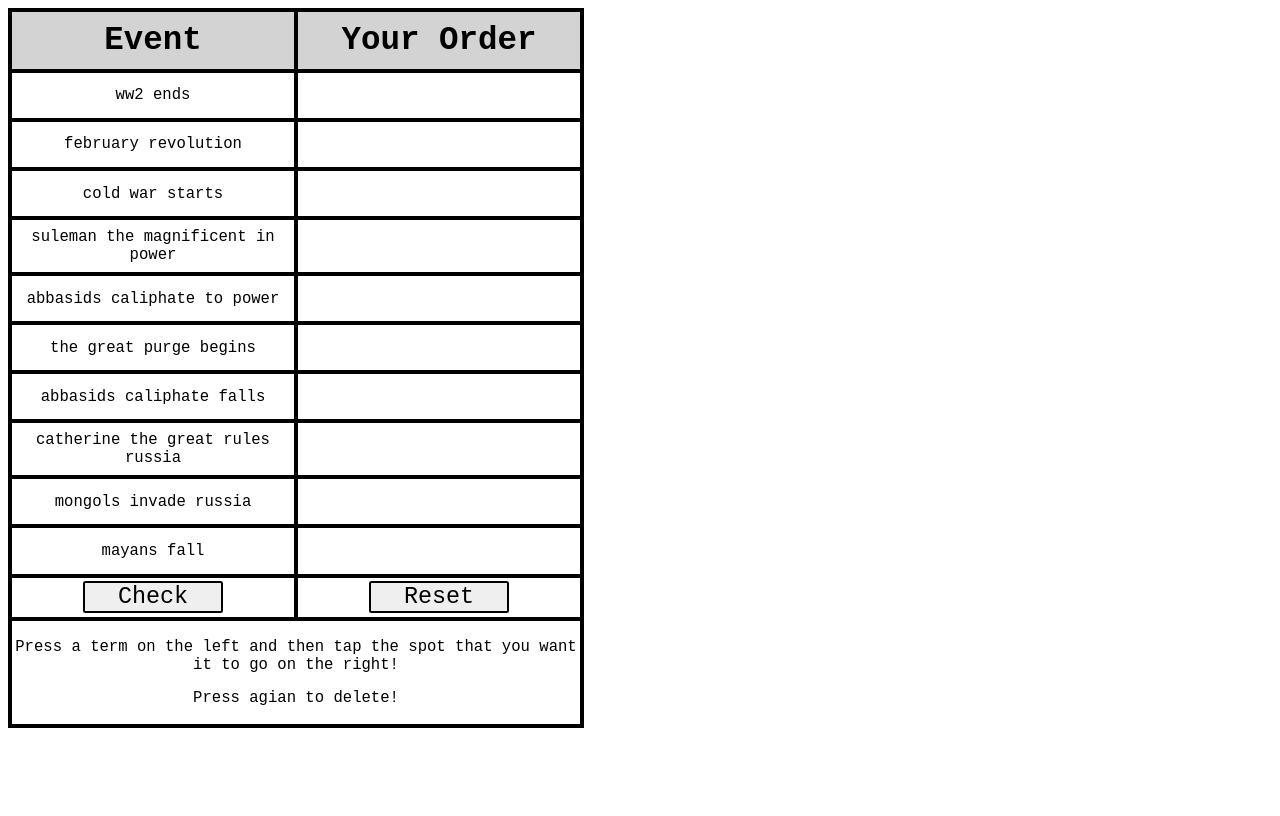
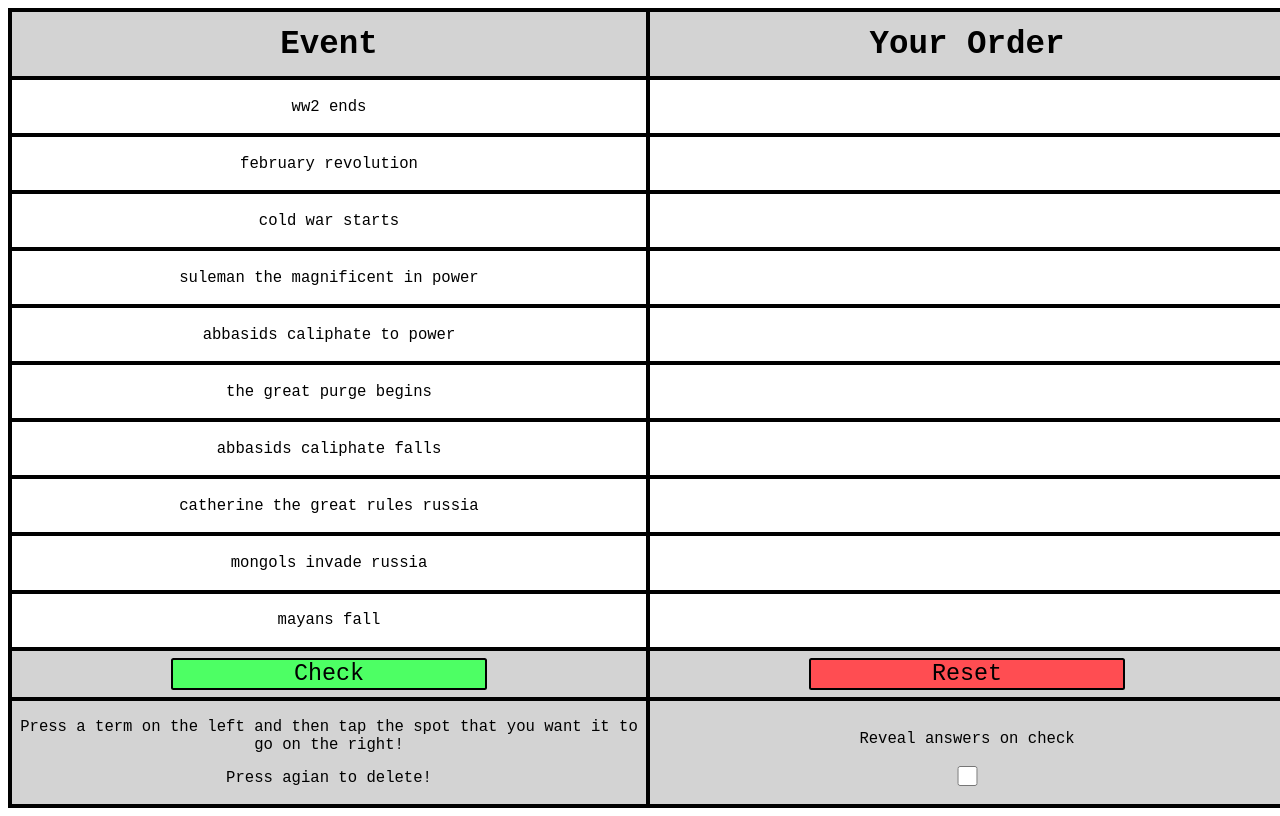
Before and after one commit to jackattack16/Chronological-Order, a plain HTML site: page index.html in a window 1280 px wide. Drawn offline with Linux system fonts and the light colour scheme.

Commit message:
Add files via upload

```diff
--- a/index.html
+++ b/index.html
@@ -1,14 +1,15 @@
-<!DOCTYPE html>
+<!doctype html>
 <html lang="en">
 	<head>
-    <meta charset="UTF-8">
+		<meta charset="UTF-8" />
 		<title>Cronological</title>
 		<script src="crono.js"></script>
-    <link rel="stylesheet" href="slayStyle.css"><link/>
+		<link rel="stylesheet" href="slayStyle.css" />
+		<link />
 	</head>
 	<body onload="start()">
-<table>
 
+		<table class="game">
 			<tr>
 				<th>Event</th>
 				<th>Your Order</th>
@@ -53,19 +54,25 @@
 				<td id="event10" onclick="cellPress(this.id)"></td>
 				<td id="order10" onclick="cellPress(this.id)"></td>
 			</tr>
-      <tr>
+			<tr style="background: lightgrey">
 				<td>
-                  <button onclick="check()">Check</button>
+					<button style="background: #4dff64" onclick="check()">Check</button>
 				</td>
 				<td>
-                  <button onclick="start()">Reset</button>
+					<button style="background: #ff4d52" onclick="start()">Reset</button>
 				</td>
-
 			</tr>
-
 			<tr>
-            <td colspan="2"><p>Press a term on the left and then tap the spot that you want it to go on the right!</p>
+				<td style="background: lightgrey">
+					<p>
+						Press a term on the left and then tap the spot that you want it to
+						go on the right!
+					</p>
 					<p>Press agian to delete!</p>
+				</td>
+				<td style="background: lightgrey">
+				      <p>Reveal answers on check</p>
+				      <input type="checkbox" name="" id="" />
 				</td>
 			</tr>
 		</table>
--- a/slayStyle.css
+++ b/slayStyle.css
@@ -1,9 +1,14 @@
-table {
-      border: 2px solid black;
-      height: 90vh;
-      width: 45vw;
+.game {
+     border: 2px solid black;
+      height: 100vh;
+      width: 100vw;
       margin: 0px;
       border-spacing: 0px;
+}
+
+
+body {
+      overflow: hidden;
 }
 
 th {
@@ -34,3 +39,8 @@ button {
       border-radius:2.5px;
       border: 2px solid black;
 }
+
+input {
+      height: 20%;
+      width:20%;
+}
```
Lines whose indentation alone changed are shown as unchanged.
